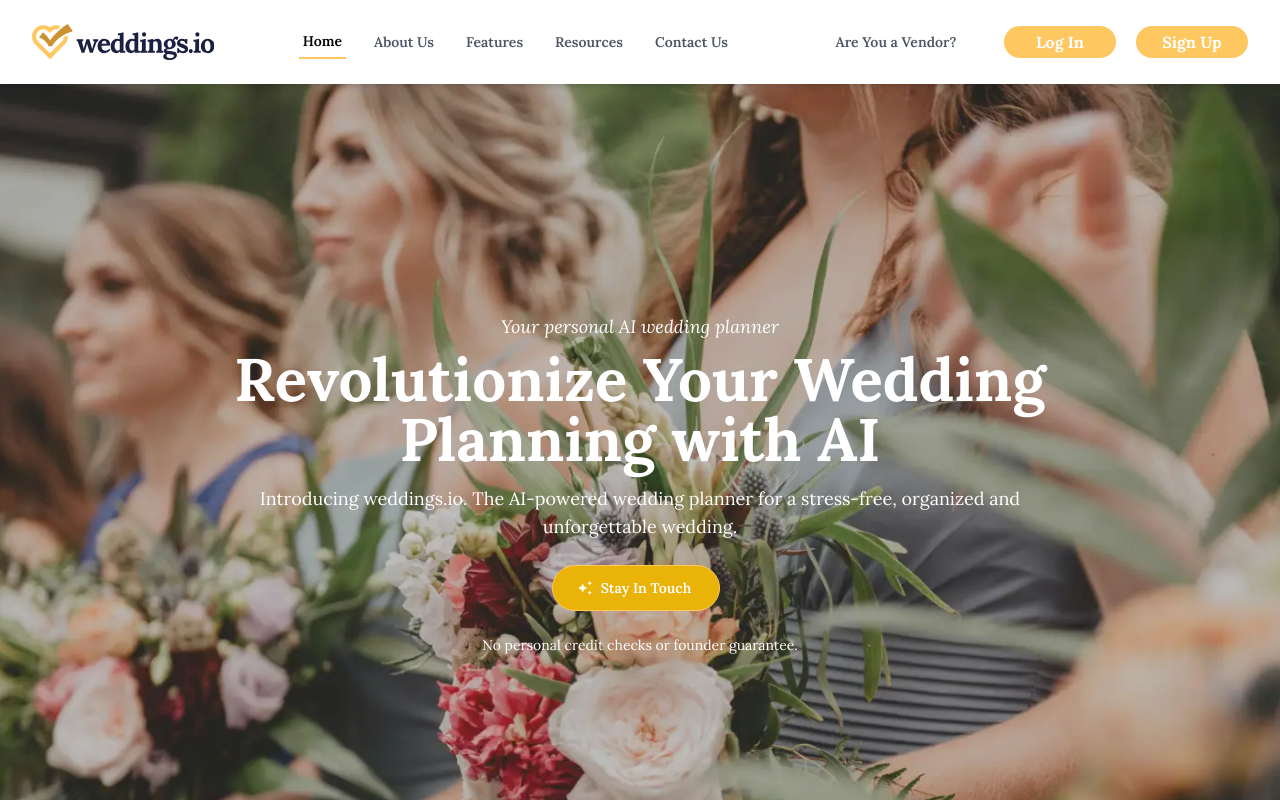
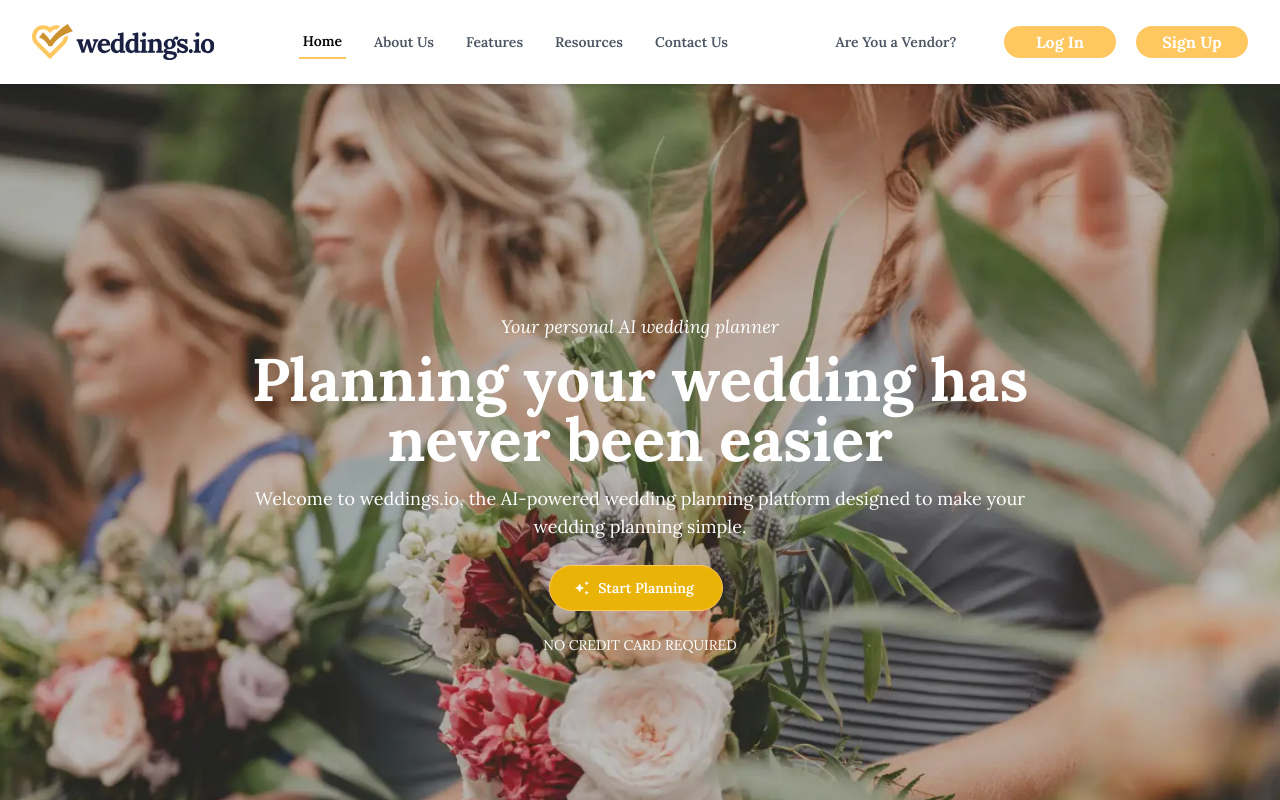
Before and after one commit to Parth-Patadiya/WeddingsIO, a React (Create React App) app: page / in a window 1280 px wide. Shown: the top 800 px of the page. Built offline with nearby package versions, Linux system fonts and the light colour scheme.

Commit message:
Main slider texts changes

```diff
--- a/src/components/CarouselMain.js
+++ b/src/components/CarouselMain.js
@@ -75,13 +75,13 @@ const CarouselMain = () => {
       >
         <div className="relative z-10 w-[90%] sm:w-[66.666667%] flex flex-col items-center justify-center h-full text-center text-white px-4">
           <h2 className="sm:text-lg text-sm font-light italic">Your personal AI wedding planner</h2>
-          <h1 className="text-3xl md:text-6xl font-bold mt-2">Revolutionize Your Wedding Planning with AI</h1>
+          <h1 className="text-3xl md:text-6xl font-bold mt-2">Planning your wedding has never been easier</h1>
           <p className="mt-4 sm:text-lg text-sm">
-            Introducing weddings.io. The AI-powered wedding planner for a stress-free, organized and unforgettable wedding.
+            Welcome to weddings.io, the AI-powered wedding planning platform designed to make your wedding planning simple.
           </p>
           <button className="flex h-8  top-1/2 mr-2 pr-7 pl-4 pb-8 pt-2 sm:pt-3 my-6 rounded-full font-semibold bg-yellow-500 text-light-500 border hover:bg-yellow-500 hover:text-white focus:outline-none border-light text-sm" onClick={openModal}>
               <img className='w-4 mr-2 mt-0.5 ml-2 bg-transparent' alt='' src={HeroButtonImg} />
-              Stay In Touch
+              Start Planning
             </button>
           {/* <div className="relative w-[60%] mt-7 hidden sm:block">
             <input type="text" className="pl-5 w-full pr-20 py-4 border placeholder-white text-white rounded-full bg-black bg-opacity-30 focus:outline-none sm:pr-28 md:pr-32 lg:pr-40 border-gray-400" placeholder="Generate Your Wedding Plan" />
@@ -90,7 +90,7 @@ const CarouselMain = () => {
               Generate
             </button>
           </div> */}
-          <p className="sm:text-sm text-xs">No personal credit checks or founder guarantee.</p>
+          <p className="sm:text-sm text-xs">NO CREDIT CARD REQUIRED</p>
         </div>
       </div>
       <div className="absolute bottom-4 w-full flex justify-center space-x-2">
```
